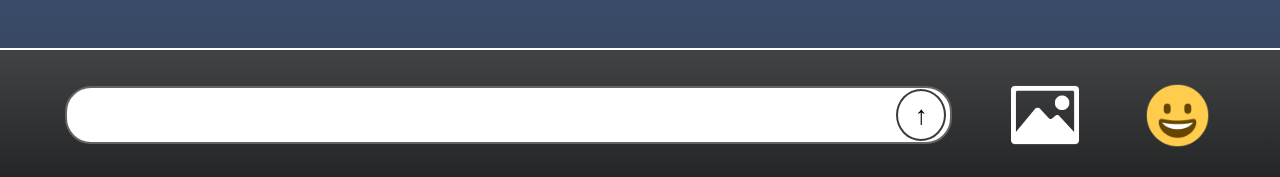
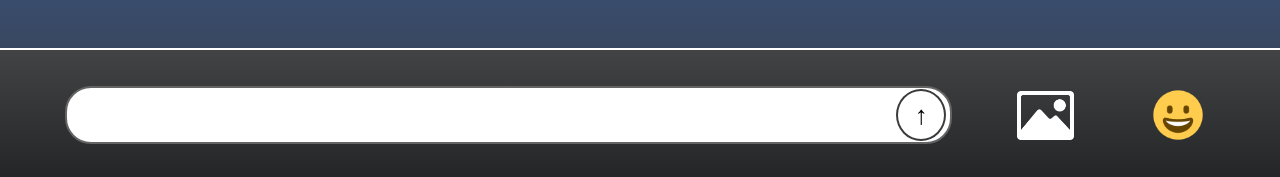
Before and after one commit to RichardLei1007/reactChatApp, a React (Create React App) app: page / in a window 1280 px wide. Shown: the part 620-797 px from the top of the page. Built offline with nearby package versions, Linux system fonts and the light colour scheme.

Commit message:
Hover size

```diff
--- a/src/App.css
+++ b/src/App.css
@@ -86,11 +86,16 @@
   height: 3.5rem;
   border-radius: 50%;
   background: url(image.png);
-  background-size: 3rem;
+  background-size: 2.5rem;
   background-position: center;
   background-repeat: no-repeat;
   cursor: pointer;
   border: none;
+}
+
+/* Image button hover setting */
+.img:hover {
+  background-size: 3rem;
 }
 
 /* Footer element: Add emoji button */
@@ -100,9 +105,14 @@
   height: 3rem;
   border-radius: 50%;
   background: url(emoji.png);
-  background-size: 2.5rem;
+  background-size: 2rem;
   background-position: center;
   background-repeat: no-repeat;
   cursor: pointer;
   border: none;
 }
+
+/* Emoji button hover setting */
+.emoji:hover {
+  background-size: 2.5rem;
+}
```
